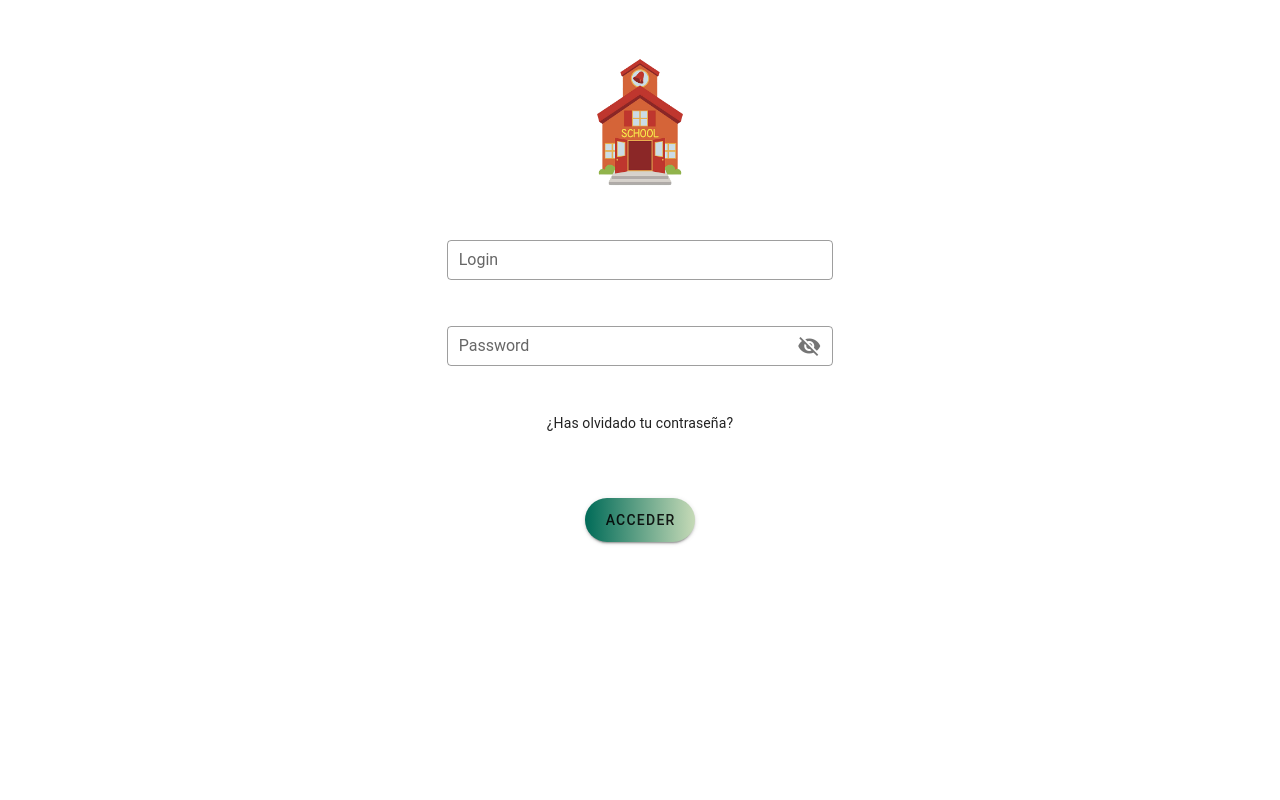
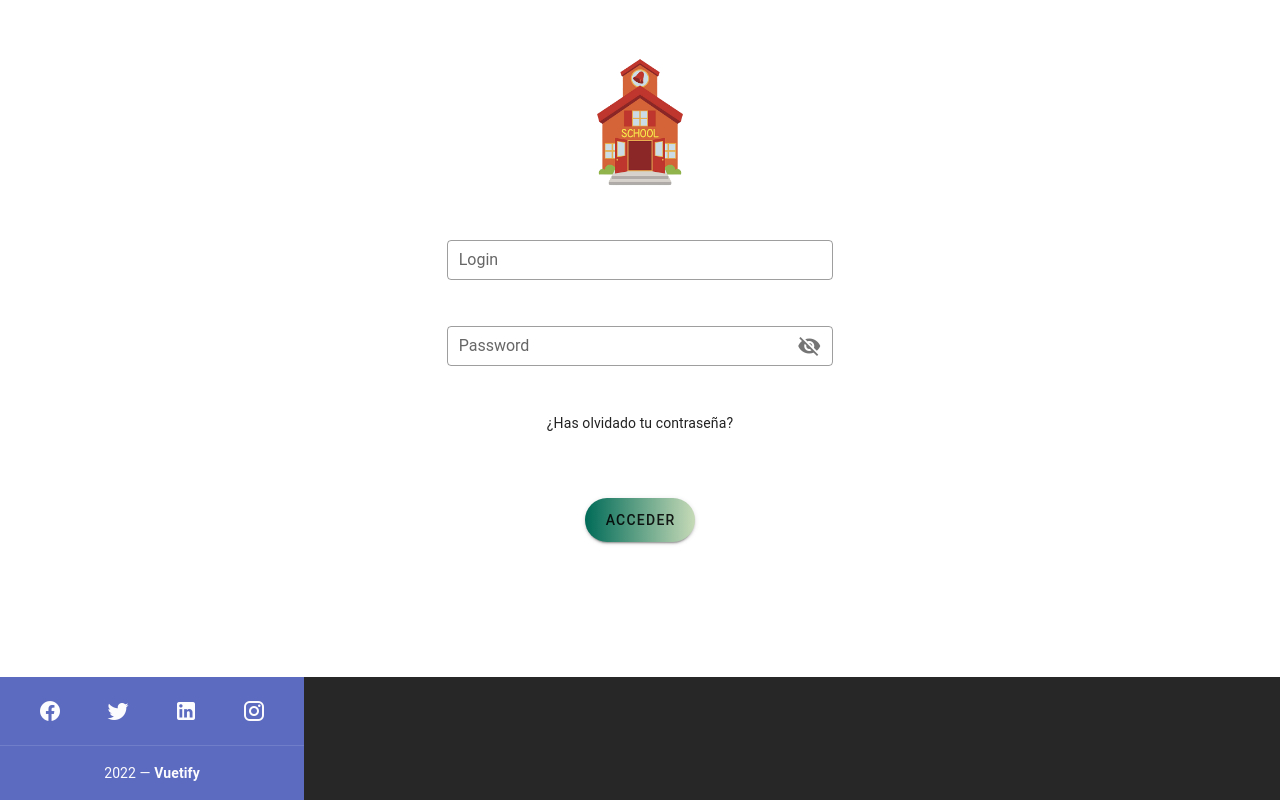
Before and after one commit to aimara-marrero/sullys-frontend, a Vue app: page / in a window 1280 px wide. Shown: the part 187-987 px from the top of the page. Before the commit the page ends 864 px from the top, so only its background shows below. Built offline with nearby package versions, Linux system fonts and the light colour scheme; a web font is replaced by a local one.

Commit message:
FOOTER
- Inicio footer

```diff
--- /dev/null
+++ b/src/components/FooterComponent.vue
@@ -0,0 +1,48 @@
+<template>
+    <v-footer
+      dark
+      padless
+    >
+      <v-card
+        flat
+        tile
+        class="indigo lighten-1 white--text text-center"
+      >
+        <v-card-text>
+          <v-btn
+            v-for="icon in icons"
+            :key="icon"
+            class="mx-4 white--text"
+            icon
+          >
+            <v-icon size="24px">
+              {{ icon }}
+            </v-icon>
+          </v-btn>
+        </v-card-text>
+
+        <v-divider></v-divider>
+
+        <v-card-text class="white--text">
+          {{ new Date().getFullYear() }} — <strong>Vuetify</strong>
+        </v-card-text>
+      </v-card>
+    </v-footer>
+  </template>
+
+<script>
+  export default {
+    data: () => ({
+      icons: [
+        'mdi-facebook',
+        'mdi-twitter',
+        'mdi-linkedin',
+        'mdi-instagram',
+      ],
+    }),
+  }
+</script>
+
+<style scoped>
+
+</style>
--- a/src/views/HomeView.vue
+++ b/src/views/HomeView.vue
@@ -1,15 +1,21 @@
 <template>
-  <LoginComponent/>
+  <div>
+    <LoginComponent/>
+  <FooterComponent/>
+  </div>
+
 </template>
 
 <script>
   import LoginComponent from '../components/LoginComponent.vue'
+  import FooterComponent from '@/components/FooterComponent.vue';
 
   export default {
     name: 'Home',
 
     components: {
       LoginComponent,
+      FooterComponent
     },
   }
 </script>
```
